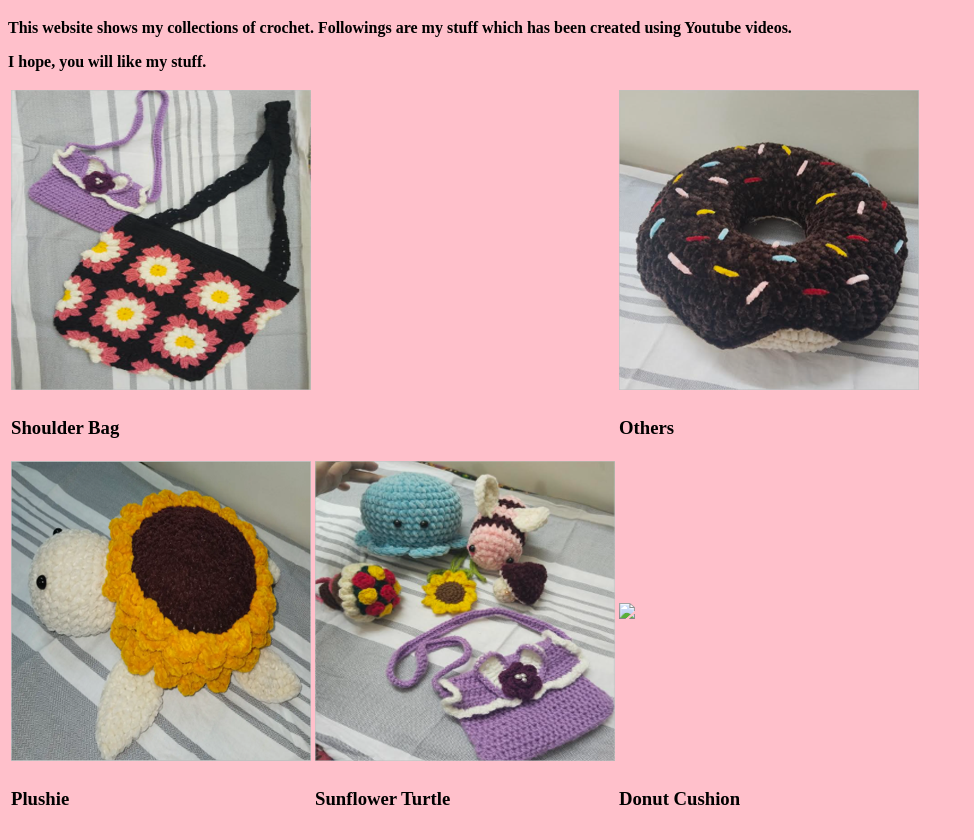
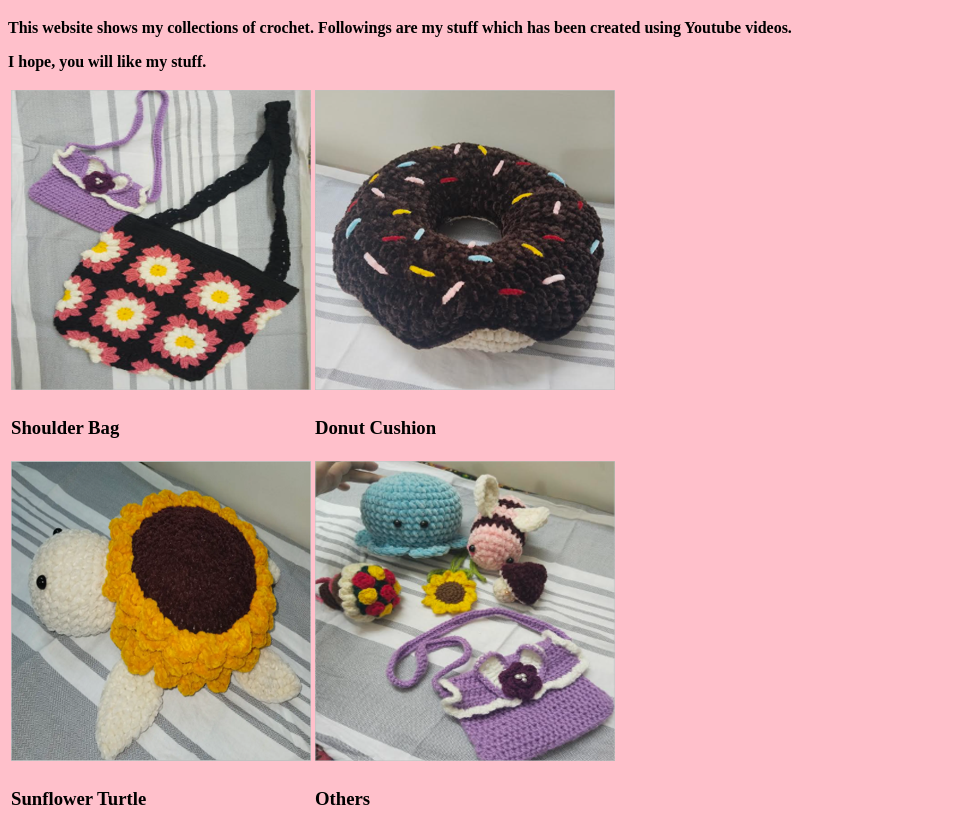
Before and after one commit to g12009miralfatima-ui/SimplyCrochet, a plain HTML site: page index.html in a window 1280 px wide. Shown: the part 61-901 px from the top of the page, without its empty margins (0-974 px from the left). Drawn offline with Linux system fonts and the light colour scheme.

Commit message:
Update index.html

```diff
--- a/index.html
+++ b/index.html
@@ -16,23 +16,19 @@
    		<table>
 			<tr>
 				<td> <img src="Pic-1.png"> </td>
-				<td>  </td>
 				<td> <img src="Pic-2.png"> </td>
 			</tr>
 			<tr>
 				<td> <h3> Shoulder Bag </h3>  </td>
-				<td>  </td>
-				<td> <h3> Others </h3> </td>
+				<td> <h3> Donut Cushion </h3> </td>
 			</tr>
 			<tr>
 				<td> <img src="Pic-3.png"> </td>
 				<td> <img src="Pic-4.png"> </td>
-				<td> <img src="Pic-5.png"> </td>
 			</tr>
 			<tr>
-				<td> <h3> Plushie </h3> </td>
 				<td> <h3> Sunflower Turtle </h3> </td>
-				<td> <h3> Donut Cushion </h3> </td>
+				<td> <h3> Others </h3> </td>
 			</tr>
 		</table>
 </body>
```
